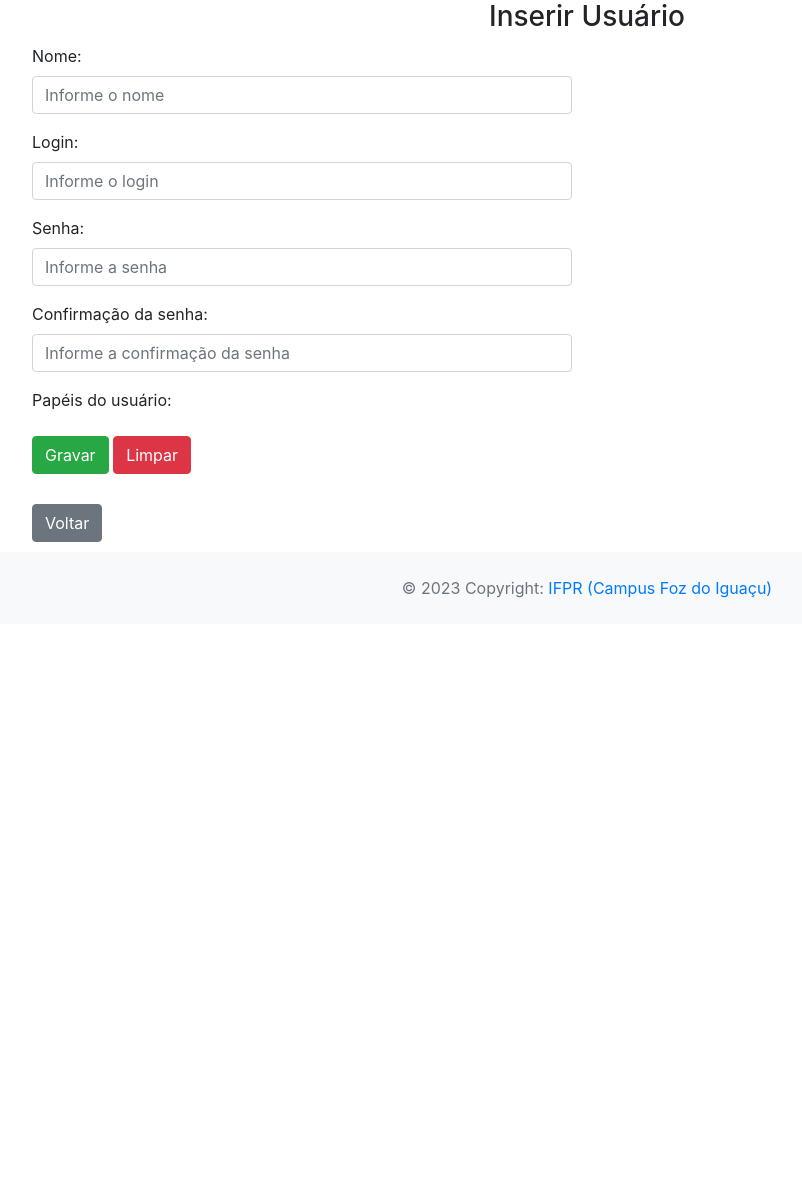
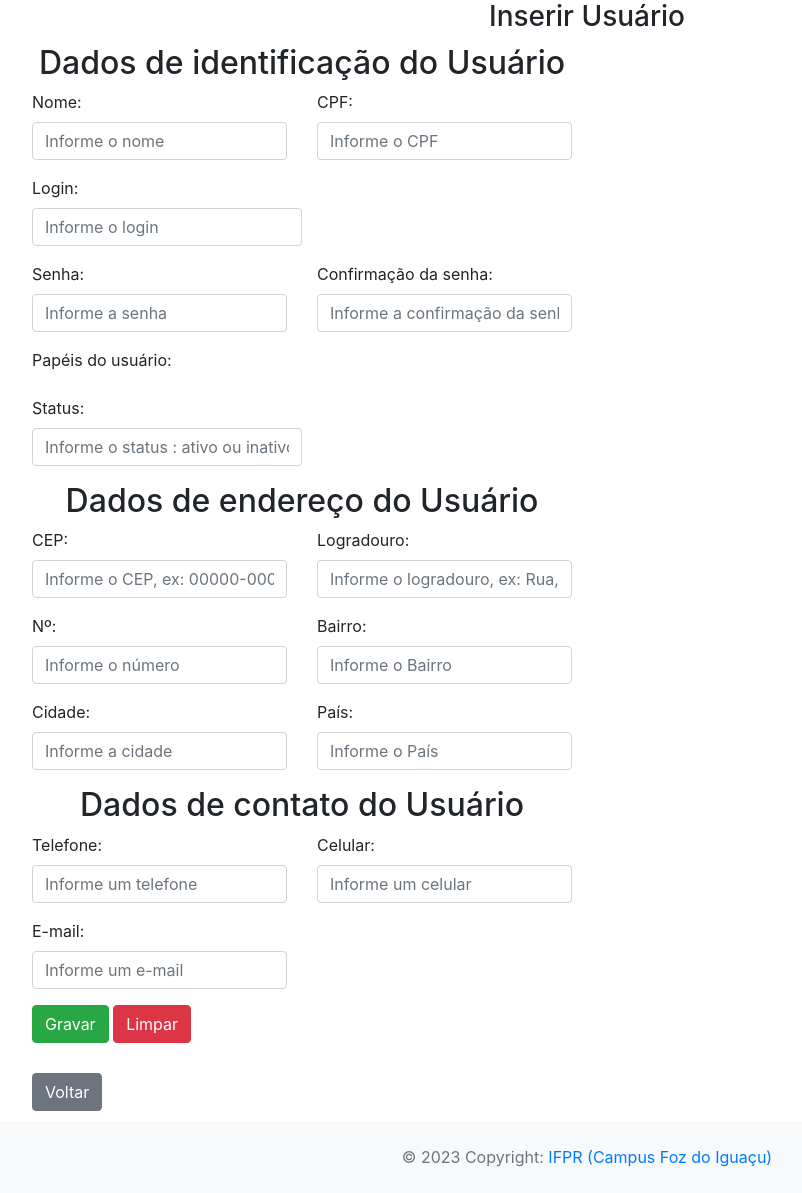
Before and after one commit to Rick-s2/implementacao-Projeto, a PHP site: page /app/view/usuario/form.php in a window 1280 px wide. Shown: the whole page, without its empty margins (53-855 px from the left). Before the commit the page ends 598 px from the top, so only its background shows below. Run offline with PHP 8.4, Linux system fonts and the light colour scheme; the template is opened without the code that fills it, so the values that code supplies are empty; some libraries are stand-ins or nearby versions.

Commit message:
HTML para cadastro de usuarios criado

```diff
--- a/app/service/UsuarioService.php
+++ b/app/service/UsuarioService.php
@@ -21,8 +21,14 @@ class UsuarioService {
         if(! $confSenha)
             array_push($erros, "O campo [Confirmação da senha] é obrigatório.");
 
+        if(! $usuario->getCpf())
+            array_push($erros, "O campo [CPF] é obrigatório.");
+
         if(! $usuario->getPapeis())
             array_push($erros, "Selecione pelo menos um papel no campo [Papéis do Usuário].");
+
+        if(! $usuario->getStatus())
+            array_push($erros, "Campo [Status] é obrigatório.");
 
         //Validar se a senha é igual a contra senha
         if($usuario->getSenha() != $confSenha)
--- a/app/view/usuario/form.php
+++ b/app/view/usuario/form.php
@@ -10,6 +10,8 @@ require_once(__DIR__ . "/../include/header.php");
     Usuário
 </h3>
 
+
+
 <div class="container">
 
     <div class="row" style="margin-top: 10px;">
@@ -17,7 +19,13 @@ require_once(__DIR__ . "/../include/header.php");
         <div class="col-6">
             <form id="frmUsuario" method="POST"
                 action="<?= BASEURL ?>/controller/UsuarioController.php?action=save" >
-                <div class="form-group">
+
+                <h2 class="text-center">
+                    Dados de identificação do Usuário
+                </h2>
+
+                <div class="row">
+                    <div class="form-group col-6">
                         <label for="txtNome">Nome:</label>
                         <input class="form-control" type="text" id="txtNome" name="nome"
                             maxlength="70" placeholder="Informe o nome"
@@ -25,8 +33,17 @@ require_once(__DIR__ . "/../include/header.php");
                                 echo (isset($dados['usuario']) ? $dados['usuario']->getNome(): "");
                             ?>" />
                     </div>
+                    <div class="form-group col-6">
+                        <label for="txtCpf">CPF:</label>
+                        <input class="form-control" type="text" id="txtCpf" name="cpf"
+                            maxlength="11" placeholder="Informe o CPF"
+                            value="<?php
+                                echo (isset($dados['usuario']) ? $dados['usuario']->getCpf(): "");
+                            ?>" />
+                    </div>
+                </div>
 
-                <div class="form-group">
+                <div class="form-group"  style="width: 50%;">
                     <label for="txtLogin">Login:</label>
                     <input class="form-control" type="text" id="txtLogin" name="login"
                         maxlength="15" placeholder="Informe o login"
@@ -35,7 +52,8 @@ require_once(__DIR__ . "/../include/header.php");
                         ?>"/>
                 </div>
 
-                <div class="form-group">
+                <div class="row">
+                    <div class="form-group col-6">
                         <label for="txtSenha">Senha:</label>
                         <input class="form-control" type="password" id="txtPassword" name="senha"
                             maxlength="15" placeholder="Informe a senha"
@@ -44,13 +62,14 @@ require_once(__DIR__ . "/../include/header.php");
                             ?>"/>
                     </div>
 
-                <div class="form-group">
+                    <div class="form-group col-6">
                         <label for="txtConfSenha">Confirmação da senha:</label>
                         <input class="form-control" type="password" id="txtConfSenha" name="conf_senha"
                             maxlength="15" placeholder="Informe a confirmação da senha"
                             value="<?php
                                 echo (isset ($dados['confSenha'])? $dados['confSenha'] : "");
                             ?>"/>
+                    </div>
                 </div>
 
                 <div class="form-group">
@@ -68,6 +87,88 @@ require_once(__DIR__ . "/../include/header.php");
                         <?php endforeach; ?>
 
                 </div>
+                <div class="form-group" style="width: 50%;">
+                    <label for="txtStatus">Status:</label>
+                    <input class="form-control" type="text" id="txtStatus" name="status"
+                        maxlength="70" placeholder="Informe o status : ativo ou inativo"
+                        value="<?php
+                            echo (isset($dados['usuario']) ? $dados['usuario']->getStatus(): "");
+                        ?>" />
+                </div>
+
+                <h2 class="text-center">
+                    Dados de endereço do Usuário
+                </h2>
+
+                <div class="row">
+                    <div class="form-group col-6">
+                        <label for="txtCep">CEP:</label>
+                        <input class="form-control" type="text" id="txtCep" name="cep"
+                            maxlength="9" placeholder="Informe o CEP, ex: 00000-000"
+                            value="" />
+                    </div>
+                    <div class="form-group col-6">
+                        <label for="txtLogradouro">Logradouro:</label>
+                        <input class="form-control" type="text" id="txtLogradouro" name="logradouro"
+                            maxlength="255" placeholder="Informe o logradouro, ex: Rua, Avenida, etc"
+                            value="" />
+                    </div>
+                </div>
+                <div class="row">
+                    <div class="form-group col-6">
+                        <label for="numeroEndereco">Nº:</label>
+                        <input class="form-control" type="number" id="numeroEndereco" name="numeroEndereco"
+                            maxlength="5" placeholder="Informe o número"
+                            value="" />
+                    </div>
+                    <div class="form-group col-6">
+                        <label for="txtBairro">Bairro:</label>
+                        <input class="form-control" type="text" id="txtBairro" name="bairro"
+                            maxlength="100" placeholder="Informe o Bairro"
+                            value="" />
+                    </div>
+                </div>
+                <div class="row">
+                    <div class="form-group col-6">
+                        <label for="txtCidade">Cidade:</label>
+                        <input class="form-control" type="text" id="txtCidade" name="cidade"
+                            maxlength="100" placeholder="Informe a cidade"
+                            value="" />
+                    </div>
+                    <div class="form-group col-6">
+                        <label for="txtPais">País:</label>
+                        <input class="form-control" type="text" id="txtPais" name="pais"
+                            maxlength="45" placeholder="Informe o País"
+                            value="" />
+                    </div>
+                </div>
+
+                <h2 class="text-center">
+                    Dados de contato do Usuário
+                </h2>
+
+                <div class="row">
+                    <div class="form-group col-6">
+                        <label for="txtTelefone">Telefone:</label>
+                        <input class="form-control" type="text" id="txtTelefone" name="telefone"
+                            maxlength="10" placeholder="Informe um telefone"
+                            value="" />
+                    </div>
+                    <div class="form-group col-6">
+                        <label for="txtCelular">Celular:</label>
+                        <input class="form-control" type="txt" id="txtCelular" name="celular"
+                            maxlength="11" placeholder="Informe um celular"
+                            value="" />
+                    </div>
+                </div>
+                <div class="row">
+                    <div class="form-group col-6">
+                        <label for="txtEmail">E-mail:</label>
+                        <input class="form-control" type="email" id="txtEmail" name="email"
+                            maxlength="100" placeholder="Informe um e-mail"
+                            value="" />
+                    </div>
+                </div>
 
                 <input type="hidden" id="hddId" name="id"
                     value="<?= $dados['id']; ?>" />
@@ -75,6 +176,8 @@ require_once(__DIR__ . "/../include/header.php");
                 <button type="submit" class="btn btn-success">Gravar</button>
                 <button type="reset" class="btn btn-danger">Limpar</button>
             </form>
+
+
         </div>
 
         <div class="col-6">
```
Also changed, not shown: app/model/Usuario.php (+24 -1 lines). Lines whose indentation alone changed are shown as unchanged.
